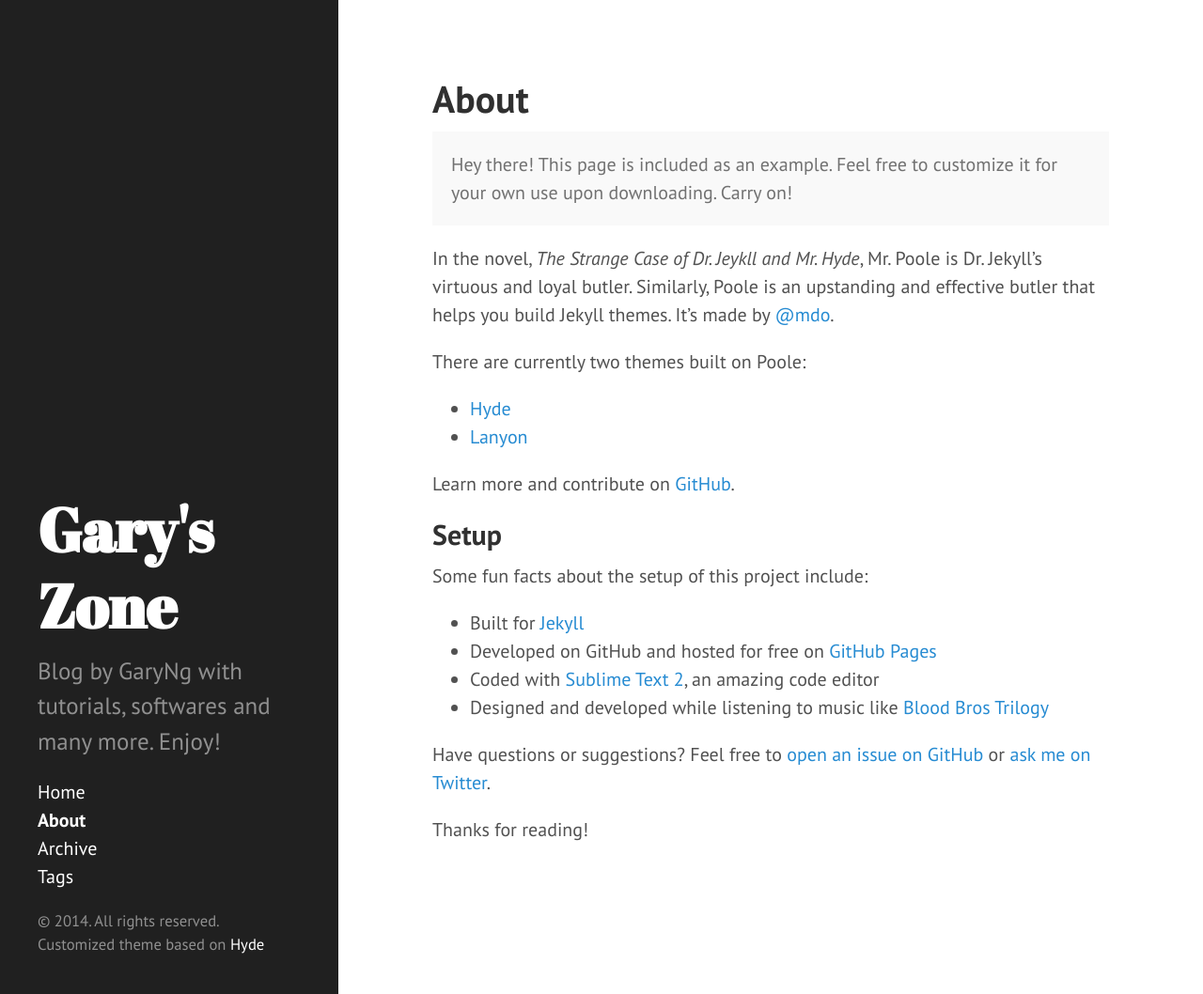
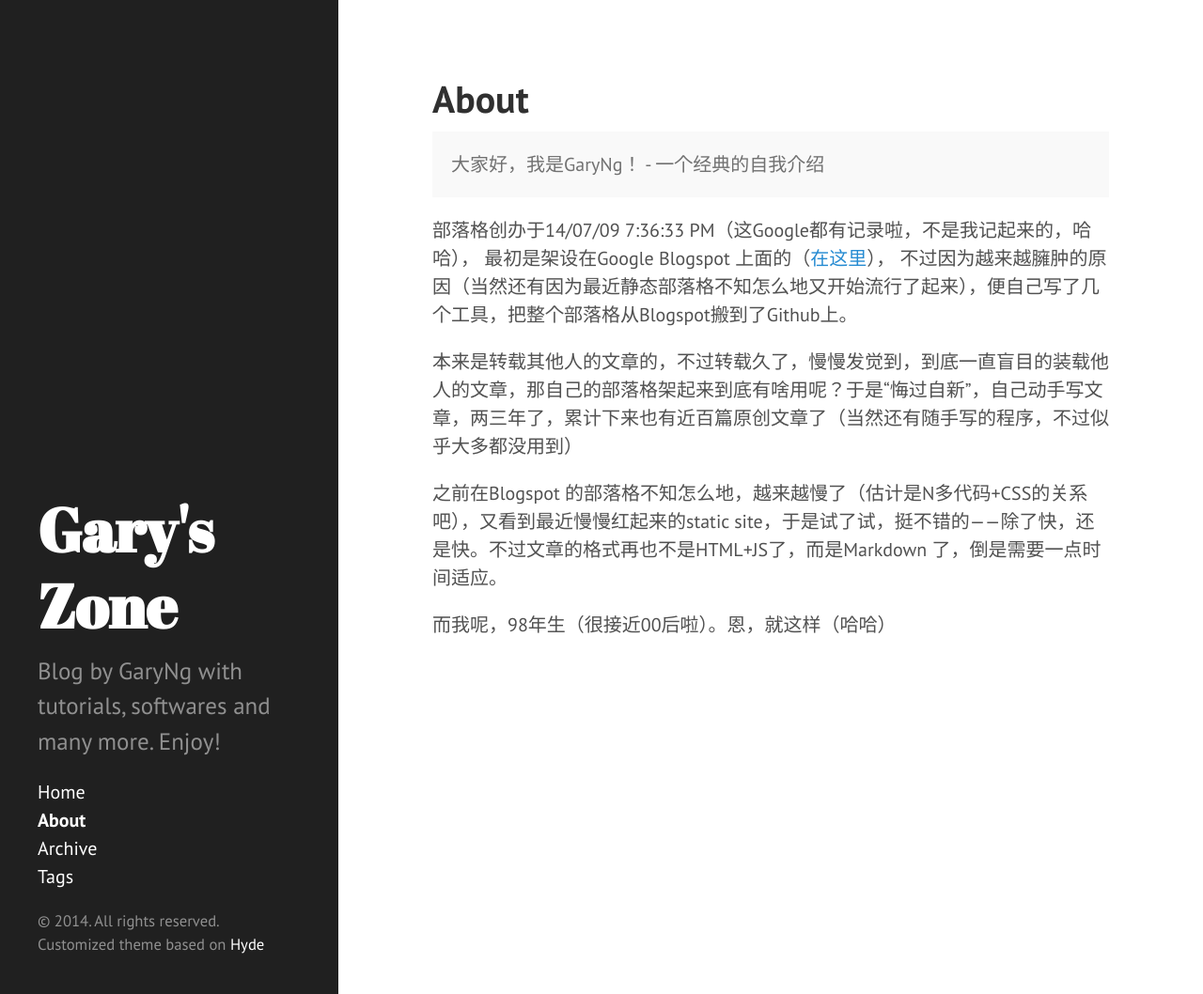
Before and after one commit to garyng/blog, a Jekyll site: the page built from about.md, in a window 1280 px wide and 1058 px high. Shown: the whole window at 94% size. Built offline with Jekyll 4.4.1, drawn with Linux system fonts in a browser that asks for light colours; Markdown is read by kramdown in place of the engine named in the settings.

Commit message:
* Edit about file

```diff
--- a/about.md
+++ b/about.md
@@ -4,27 +4,15 @@ title: About
 ---
 
 <p class="message">
-  Hey there! This page is included as an example. Feel free to customize it for your own use upon downloading. Carry on!
+  大家好，我是GaryNg！
+
+                          - 一个经典的自我介绍
 </p>
 
-In the novel, *The Strange Case of Dr. Jeykll and Mr. Hyde*, Mr. Poole is Dr. Jekyll's virtuous and loyal butler. Similarly, Poole is an upstanding and effective butler that helps you build Jekyll themes. It's made by [@mdo](https://twitter.com/mdo).
+部落格创办于14/07/09 7:36:33 PM（这Google都有记录啦，不是我记起来的，哈哈）， 最初是架设在Google Blogspot 上面的（[在这里](http://garyngzhongbo.blogspot.com)）， 不过因为越来越臃肿的原因（当然还有因为最近静态部落格不知怎么地又开始流行了起来），便自己写了几个工具，把整个部落格从Blogspot搬到了Github上。
 
-There are currently two themes built on Poole:
+本来是转载其他人的文章的，不过转载久了，慢慢发觉到，到底一直盲目的装载他人的文章，那自己的部落格架起来到底有啥用呢？于是“悔过自新”，自己动手写文章，两三年了，累计下来也有近百篇原创文章了（当然还有随手写的程序，不过似乎大多都没用到）
 
-* [Hyde](http://hyde.getpoole.com)
-* [Lanyon](http://lanyon.getpoole.com)
+之前在Blogspot 的部落格不知怎么地，越来越慢了（估计是N多代码+CSS的关系吧），又看到最近慢慢红起来的static site，于是试了试，挺不错的——除了快，还是快。不过文章的格式再也不是HTML+JS了，而是Markdown 了，倒是需要一点时间适应。
 
-Learn more and contribute on [GitHub](https://github.com/poole).
-
-## Setup
-
-Some fun facts about the setup of this project include:
-
-* Built for [Jekyll](http://jekyllrb.com)
-* Developed on GitHub and hosted for free on [GitHub Pages](https://pages.github.com)
-* Coded with [Sublime Text 2](http://sublimetext.com), an amazing code editor
-* Designed and developed while listening to music like [Blood Bros Trilogy](https://soundcloud.com/maddecent/sets/blood-bros-series)
-
-Have questions or suggestions? Feel free to [open an issue on GitHub](https://github.com/poole/issues/new) or [ask me on Twitter](https://twitter.com/mdo).
-
-Thanks for reading!
+而我呢，98年生（很接近00后啦）。恩，就这样（哈哈）
```
